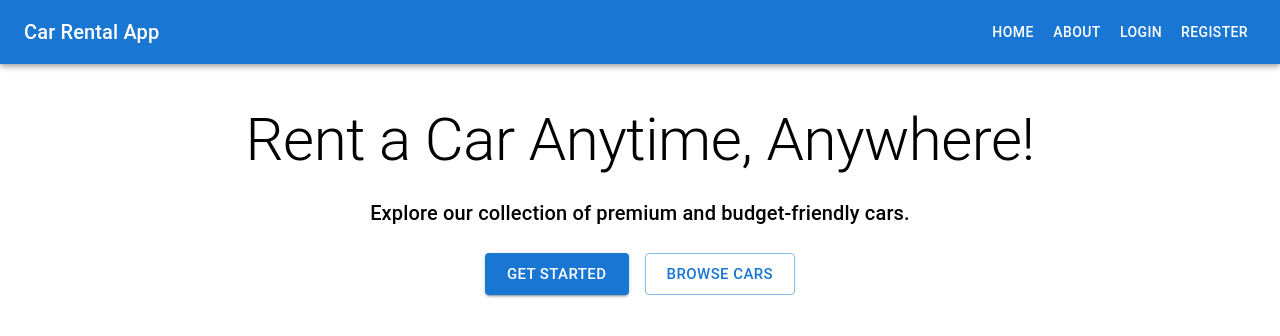
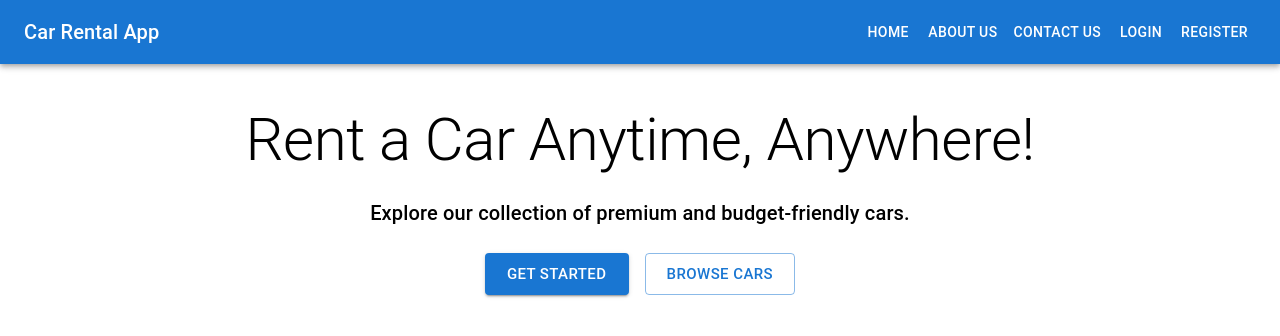
Before and after one commit to sameera474/Car-Rental-App---update-1, a React (Vite) app in the folder client/: page / in a window 1280 px wide. Shown: the top 336 px of the page. Built offline with nearby package versions, Linux system fonts and the light colour scheme.

Commit message:
Modified Nav Bar

```diff
--- a/client/src/components/Navbar.jsx
+++ b/client/src/components/Navbar.jsx
@@ -1,69 +1,96 @@
 // File: client/src/components/NavBar.jsx
-import React from "react";
-import { AppBar, Toolbar, Typography, Button } from "@mui/material";
-import { Link } from "react-router-dom";
+import React, { useState } from "react";
+import {
+  AppBar,
+  Toolbar,
+  Typography,
+  Button,
+  Box,
+  IconButton,
+  Drawer,
+  List,
+  ListItem,
+  ListItemText,
+  Menu,
+  MenuItem,
+  Avatar,
+} from "@mui/material";
+import MenuIcon from "@mui/icons-material/Menu";
+import { Link, useNavigate } from "react-router-dom";
 import { useAuth } from "../context/AuthContext";
 
 const NavBar = () => {
   const { user, logout } = useAuth();
+  const navigate = useNavigate();
+  const [mobileOpen, setMobileOpen] = useState(false);
+  const [anchorEl, setAnchorEl] = useState(null);
 
-  const renderUserLinks = () => {
-    if (!user) {
-      return (
-        <>
-          <Button color="inherit" component={Link} to="/">
-            Home
-          </Button>
-          <Button color="inherit" component={Link} to="/about">
-            About
-          </Button>
-          <Button color="inherit" component={Link} to="/login">
-            Login
-          </Button>
-          <Button color="inherit" component={Link} to="/register">
-            Register
-          </Button>
-        </>
-      );
+  // Compute the profile path based on user role.
+  const profilePath = user && user.role ? `/${user.role}/profile` : "/profile";
+
+  const handleDrawerToggle = () => {
+    setMobileOpen(!mobileOpen);
+  };
+
+  const handleLogout = () => {
+    logout();
+    setMobileOpen(false);
+    setAnchorEl(null);
+    navigate("/");
+  };
+
+  // General links available to all visitors.
+  const commonLinks = [
+    { path: "/", text: "Home" },
+    { path: "/about", text: "About Us" },
+    { path: "/contact", text: "Contact Us" },
+  ];
+
+  // Authenticated user links (role-specific).
+  let authLinks = [];
+  if (user) {
+    const prefix = `/${user.role}`;
+    // You can adjust these links as needed for each role.
+    // For example, you may wish to have different links for 'user', 'manager', etc.
+    if (user.role === "user") {
+      authLinks = [
+        { path: `${prefix}/dashboard`, text: "Dashboard" },
+        { path: `${prefix}/cars`, text: "Available Cars" },
+        { path: `${prefix}/myrentals`, text: "My Rentals" },
+      ];
+    } else if (user.role === "manager") {
+      authLinks = [
+        { path: `${prefix}/dashboard`, text: "Dashboard" },
+        { path: `${prefix}/manage-cars`, text: "Manage Cars" },
+        { path: `${prefix}/rental-requests`, text: "Rental Requests" },
+        { path: `${prefix}/returned-cars`, text: "Returned Cars" },
+        { path: `${prefix}/manage-users`, text: "Manage Users" },
+      ];
+    } else if (user.role === "boss") {
+      authLinks = [
+        { path: `${prefix}/dashboard`, text: "Dashboard" },
+        { path: `${prefix}/manage-managers`, text: "Manage Managers" },
+        { path: `${prefix}/financial-report`, text: "Financial Report" },
+      ];
+    } else if (user.role === "admin") {
+      authLinks = [
+        { path: `${prefix}/dashboard`, text: "Dashboard" },
+        { path: `${prefix}/manage-bosses`, text: "Manage Bosses" },
+        { path: `${prefix}/reset-system`, text: "Reset System" },
+      ];
     }
+  }
 
-    // Define links for roles
-    const roleLinks = {
-      user: [
-        { path: "/user/dashboard", text: "Dashboard" },
-        { path: "/user/cars", text: "Available Cars" },
-        { path: "/user/myrentals", text: "My Rentals" },
-        { path: "/user/reviews", text: "Reviews" },
-        { path: "/user/profile", text: "Profile" },
-      ],
-      manager: [
-        { path: "/manager/dashboard", text: "Dashboard" },
-        { path: "/manager/manage-cars", text: "Manage Cars" },
-        { path: "/manager/rental-requests", text: "Rental Requests" },
-        { path: "/manager/returned-cars", text: "Returned Cars" },
-        { path: "/manager/manage-users", text: "Manage Users" },
-        { path: "/manager/profile", text: "Profile" },
-      ],
-      boss: [
-        { path: "/boss/dashboard", text: "Dashboard" },
-        { path: "/boss/manage-managers", text: "Manage Managers" },
-        { path: "/boss/financial-report", text: "Financial Report" },
-        { path: "/boss/profile", text: "Profile" },
-      ],
-      admin: [
-        { path: "/admin/dashboard", text: "Dashboard" },
-        { path: "/admin/manage-bosses", text: "Manage Bosses" },
-        { path: "/admin/reset-system", text: "Reset System" },
-        { path: "/admin/profile", text: "Profile" },
-      ],
-    };
-
-    // Use a safe fallback (empty array) if the role is missing or mismatched.
-    const links = roleLinks[user.role] || [];
-
-    return (
-      <>
-        {links.map((link) => (
+  // Desktop links: visible on md and up.
+  const renderDesktopLinks = () => (
+    <Box sx={{ display: { xs: "none", md: "flex" }, alignItems: "center" }}>
+      {commonLinks.map((link) => (
+        <Button key={link.path} color="inherit" component={Link} to={link.path}>
+          {link.text}
+        </Button>
+      ))}
+      {user &&
+        authLinks.map((link) => (
           <Button
             key={link.path}
             color="inherit"
@@ -73,22 +100,139 @@ const NavBar = () => {
             {link.text}
           </Button>
         ))}
-        <Button color="inherit" onClick={logout}>
-          Logout
-        </Button>
-      </>
-    );
-  };
+      {user ? (
+        <>
+          <IconButton
+            onClick={(e) => setAnchorEl(e.currentTarget)}
+            color="inherit"
+          >
+            <Avatar sx={{ bgcolor: "secondary.main" }}>
+              {user.name ? user.name.charAt(0).toUpperCase() : "U"}
+            </Avatar>
+          </IconButton>
+          <Menu
+            anchorEl={anchorEl}
+            open={Boolean(anchorEl)}
+            onClose={() => setAnchorEl(null)}
+          >
+            {/* Only profile link is placed in the avatar menu */}
+            <MenuItem
+              component={Link}
+              to={profilePath}
+              onClick={() => setAnchorEl(null)}
+            >
+              My Profile
+            </MenuItem>
+            <MenuItem onClick={handleLogout}>Logout</MenuItem>
+          </Menu>
+        </>
+      ) : (
+        <>
+          <Button color="inherit" component={Link} to="/login">
+            Login
+          </Button>
+          <Button color="inherit" component={Link} to="/register">
+            Register
+          </Button>
+        </>
+      )}
+    </Box>
+  );
+
+  // Mobile Drawer: visible on xs screens.
+  const renderDrawerLinks = () => (
+    <Box sx={{ width: 250 }}>
+      <List>
+        {commonLinks.map((link) => (
+          <ListItem
+            button
+            key={link.path}
+            component={Link}
+            to={link.path}
+            onClick={handleDrawerToggle}
+          >
+            <ListItemText primary={link.text} />
+          </ListItem>
+        ))}
+        {user && (
+          <>
+            {authLinks.map((link) => (
+              <ListItem
+                button
+                key={link.path}
+                component={Link}
+                to={link.path}
+                onClick={handleDrawerToggle}
+              >
+                <ListItemText primary={link.text} />
+              </ListItem>
+            ))}
+            <ListItem
+              button
+              component={Link}
+              to={profilePath}
+              onClick={handleDrawerToggle}
+            >
+              <ListItemText primary="My Profile" />
+            </ListItem>
+            <ListItem button onClick={handleLogout}>
+              <ListItemText primary="Logout" />
+            </ListItem>
+          </>
+        )}
+        {!user && (
+          <>
+            <ListItem
+              button
+              component={Link}
+              to="/login"
+              onClick={handleDrawerToggle}
+            >
+              <ListItemText primary="Login" />
+            </ListItem>
+            <ListItem
+              button
+              component={Link}
+              to="/register"
+              onClick={handleDrawerToggle}
+            >
+              <ListItemText primary="Register" />
+            </ListItem>
+          </>
+        )}
+      </List>
+    </Box>
+  );
 
   return (
-    <AppBar position="static">
-      <Toolbar>
-        <Typography variant="h6" sx={{ flexGrow: 1 }}>
-          Car Rental App
-        </Typography>
-        {renderUserLinks()}
-      </Toolbar>
-    </AppBar>
+    <>
+      <AppBar position="static">
+        <Toolbar>
+          <IconButton
+            edge="start"
+            color="inherit"
+            onClick={handleDrawerToggle}
+            sx={{ display: { xs: "block", md: "none" } }}
+          >
+            <MenuIcon />
+          </IconButton>
+          <Typography variant="h6" sx={{ flexGrow: 1 }}>
+            Car Rental App
+          </Typography>
+          {renderDesktopLinks()}
+        </Toolbar>
+      </AppBar>
+      <Drawer
+        anchor="left"
+        open={mobileOpen}
+        onClose={handleDrawerToggle}
+        ModalProps={{
+          keepMounted: true, // Improves performance on mobile.
+        }}
+      >
+        {renderDrawerLinks()}
+      </Drawer>
+    </>
   );
 };
 
```
